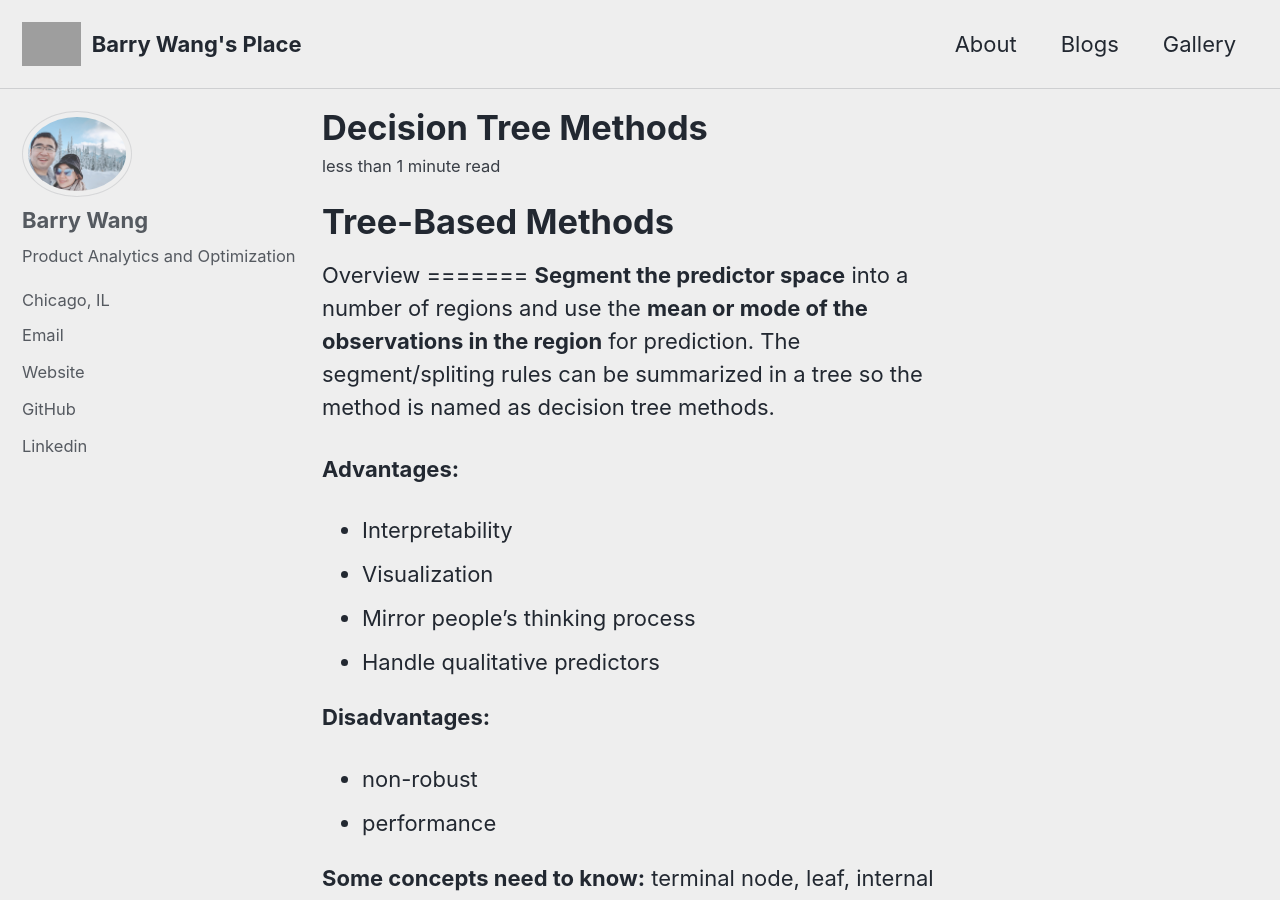
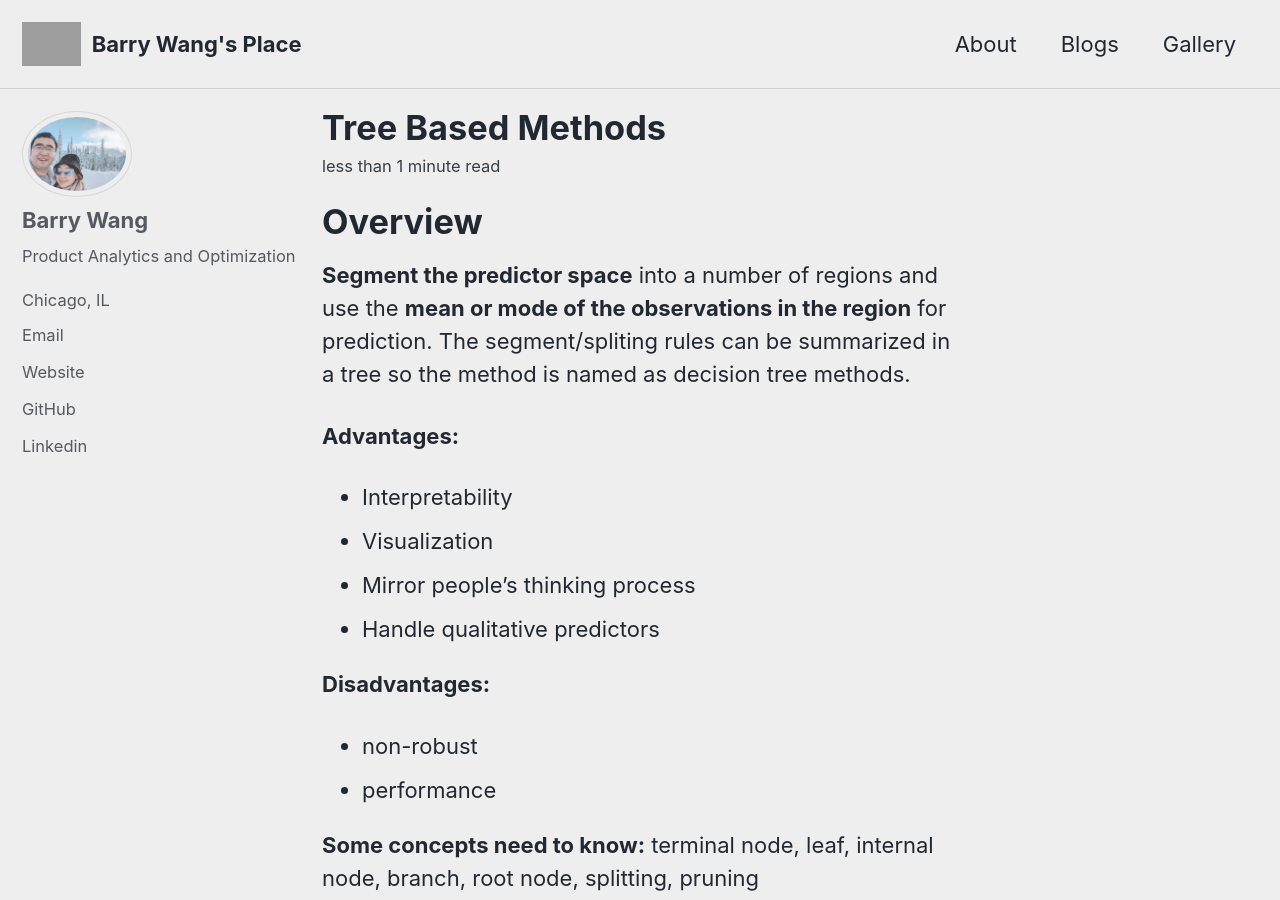
Before and after one commit to mw4ccBarry/mw4ccBarry.github.io, a Jekyll site: the page built from _posts/2020-06-26-Tree-Based-Methods.md, in a window 1280 px wide and 900 px high. Built offline with Jekyll 4.4.1, drawn with Linux system fonts in a browser that asks for light colours; cached includes are drawn as plain includes; grey boxes are pictures that could not be loaded.

Commit message:
quick fix

```diff
--- a/_posts/2020-06-26-Decision-Tree-Methods.md
+++ b/_posts/2020-06-26-Tree-Based-Methods.md
@@ -1,7 +1,5 @@
-Tree-Based Methods
-=======
 Overview
-=======
+==========
 **Segment the predictor space** into a number of regions and use the **mean or mode of the observations in the region** for prediction. The segment/spliting rules can be summarized in a tree so the method is named as decision tree methods.
 
 
```
